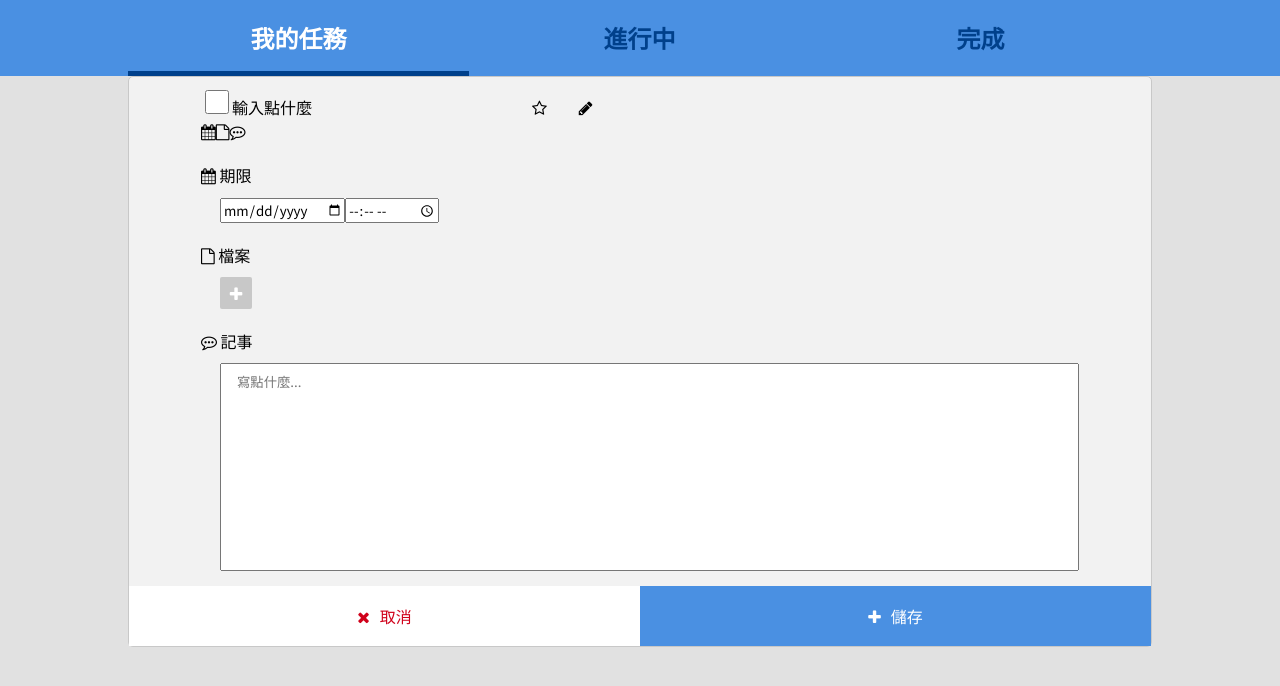
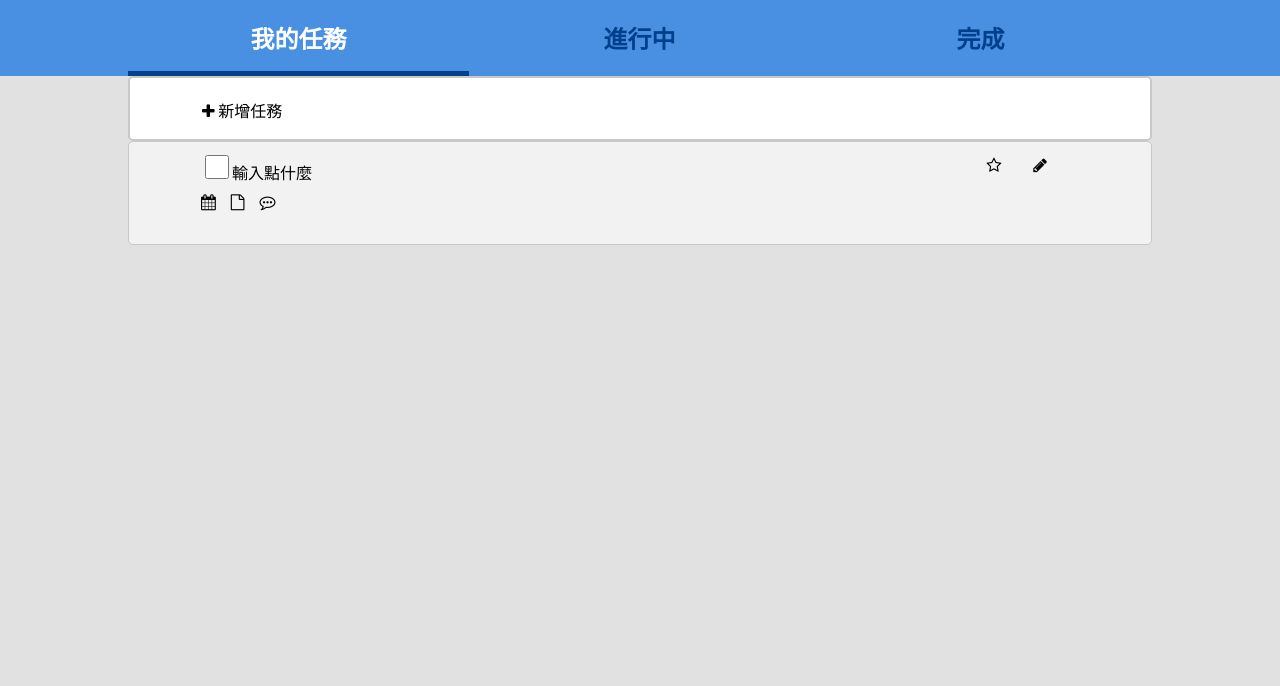
Before and after one commit to tso1158687/f2e-w1, an Angular app: page /my-task in a window 1280 px wide. Shown: the top 686 px of the page. Built offline with nearby package versions, Linux system fonts and the light colour scheme.

Commit message:
add service

```diff
--- a/src/app/my-tasks/my-tasks.component.html
+++ b/src/app/my-tasks/my-tasks.component.html
@@ -1,20 +1,27 @@
+<div class="add-task">
+  <div class="add-task-simple">
+    <i class="fa fa-plus" aria-hidden="true"></i>
+    新增任務
+  </div>
+
+</div>
 <div class="task">
-  <div class="task-simple">
+  <div class="task-simple" (click)="showDetail=!showDetail">
     <div class="task-main">
       <input type="checkbox" name="" id="">
       <div class="text">輸入點什麼</div>
-      <div class="function">
+      <div class="action">
         <i class="fa fa-star-o" aria-hidden="true"></i>
         <i class="fa fa-pencil" aria-hidden="true"></i>
       </div>
     </div>
-    <div class="task-simpl-info">
+    <div class="task-simple-info">
       <i class="fa fa-calendar" aria-hidden="true"></i>
       <i class="fa fa-file-o" aria-hidden="true"></i>
       <i class="fa fa-commenting-o" aria-hidden="true"></i>
     </div>
   </div>
-  <div class="task-detail">
+  <div class="task-detail" *ngIf="showDetail">
     <div class="cate">
       <div class="cate-title">
         <i class="fa fa-calendar" aria-hidden="true"></i>
--- a/src/app/my-tasks/my-tasks.component.ts
+++ b/src/app/my-tasks/my-tasks.component.ts
@@ -7,8 +7,8 @@ import { Component, OnInit } from '@angular/core';
 })
 export class MyTasksComponent implements OnInit {
 
+  showDetail: true;
   constructor() { }
-
   ngOnInit() {
   }
 
--- a/src/styles.scss
+++ b/src/styles.scss
@@ -99,6 +99,7 @@ header {
 
   .task-simple{
     padding: 10px 72px;
+    height: 102px;
     .task-main{
       >div{
         display: inline-block;
@@ -112,22 +113,31 @@ header {
       .text{
         width:300px;
       }
-      .function{
+      .action{
+        float: right;
         i{
           padding-right: 32px;
         }
       }
     }
     .task-simple-info{
-
+      padding: 5px 0;
+      i{
+        padding-right: 15px;
+      }
     }
   }
   .task-detail {
     .cate{
       padding: 10px 72px;
+      .cate-title{
+        i{
+          padding-right: 11px;
+        }
+      }
       .cate-content{
         padding-top: 10px;
-        padding-left: 19px;
+        padding-left: 30px;
         .add-file{
           display: inline-block;
           width: 32px;
@@ -156,13 +166,22 @@ header {
         height: 60px;
         text-align: center;
         line-height: 60px;
+        border-bottom-left-radius: 5px;
+        border-bottom-right-radius: 5px;
+        cursor: pointer;
         &:first-child {
           background-color: $white;
           color: $red;
+          &:hover{
+            background-color: #fdfdfd;
+          }
         }
         &:last-child {
           background-color: $lightBlue;
           color: $white;
+          &:hover{
+            background-color: #3982d7;
+          }
         }
         i {
           margin-right: 10px;
@@ -171,3 +190,12 @@ header {
     }
   }
 }
+// add-task
+.add-task-simple{
+  height: 65px;
+  padding: 0px 72px;
+  border: 2px solid $middleGray;
+  border-radius: 5px;
+  line-height: 65px;
+  background-color: $white;
+}
```
Also changed, not shown: src/app/task.service.ts (added, +9 -0 lines), 1 other file (tests, documents, lock files or other folders).
